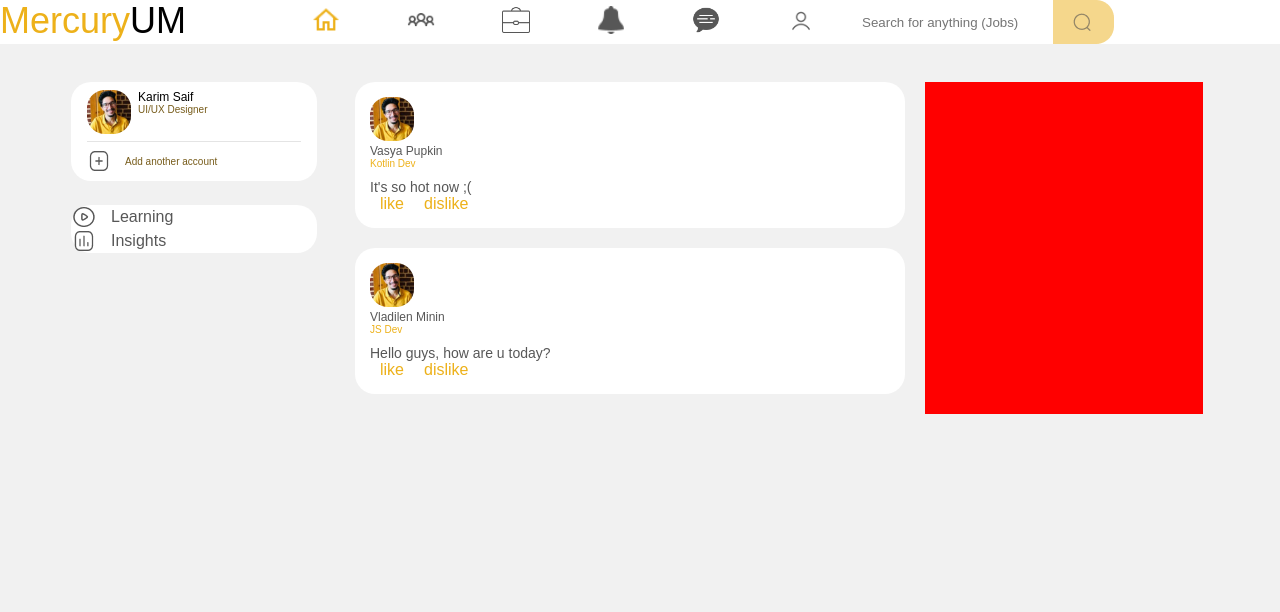
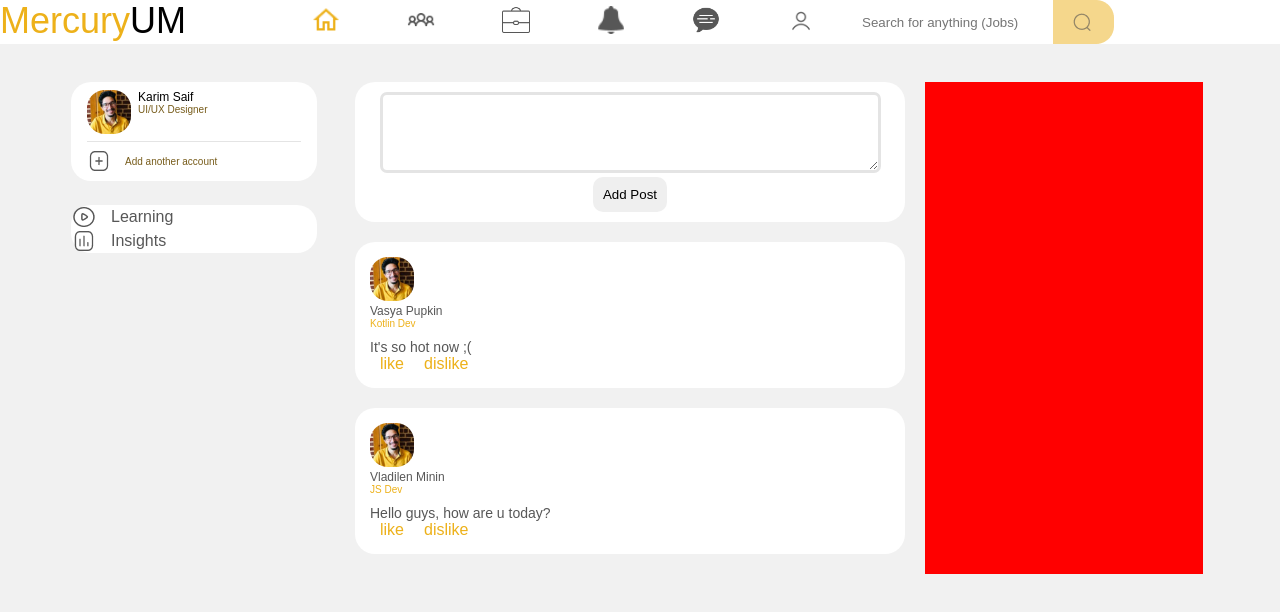
Before and after one commit to Zhantoree/Samurai-way, a React (Create React App) app: page / in a window 1280 px wide. Shown: the top 612 px of the page. Built offline with nearby package versions, Linux system fonts and the light colour scheme.

Commit message:
AddPost function completed

```diff
--- a/src/App.js
+++ b/src/App.js
@@ -16,8 +16,8 @@ const App = (props) => {
                 <Sidebar/>
                 <div className={s.content_wrapper}>
                     <Routes>
-                        <Route path={'/*'} element={<Profile Profiles={props.appState.messagesPage.Posts}/>}/>
-                        <Route path={'/dialogs/*'} element={<Dialogs Dialog={props.appState.profilePage.Dialog} Message={props.appState.profilePage.Message} />}/>
+                        <Route path={'/*'} element={<Profile state={props.appState.messagesPage} addPost={props.addPost}/>}/>
+                        <Route path={'/dialogs/*'} element={<Dialogs state={props.appState.profilePage} />}/>
                     </Routes>
 
                 </div>
--- a/src/App.module.css
+++ b/src/App.module.css
@@ -9,7 +9,7 @@
 
 }
 
-h1,h2,h3,h4,h5,h6,p,header,nav,span {
+h1,h2,h3,h4,h5,h6,p,header,nav,span, * {
   margin: 0;
   padding: 0;
   border: 0;
--- a/src/components/Dialogs/Dialogs.jsx
+++ b/src/components/Dialogs/Dialogs.jsx
@@ -7,10 +7,10 @@ export default function Dialogs(props) {
     return (
         <div className={s.dialogs}>
             <div className={s.users}>
-                {props.Dialog.map(dialog => <DialogItem name={dialog.name} id={dialog.id}/>)}
+                {props.state.Dialog.map(dialog => <DialogItem name={dialog.name} id={dialog.id}/>)}
             </div>
             <div className={s.messages}>
-                {props.Message.map(message => <MessageItems message_text={message.text}/>)}
+                {props.state.Message.map(message => <MessageItems message_text={message.text}/>)}
             </div>
         </div>
     );
--- a/src/components/Profile/Post/Post.jsx
+++ b/src/components/Profile/Post/Post.jsx
@@ -1,6 +1,4 @@
 import s from "./Post.module.css"
-
-
 
 export default function Post(props) {
     return(
@@ -22,9 +20,6 @@ export default function Post(props) {
                 </div>
 
             </div>
-            {/*<div className={s.post_img}>*/}
-            {/*    <img src="" alt=""/>*/}
-            {/*</div>*/}
         </div>
     )
 }
--- a/src/components/Profile/Profile.jsx
+++ b/src/components/Profile/Profile.jsx
@@ -1,12 +1,24 @@
 import s from './Profile.module.css'
 import Post from "./Post/Post";
-
-
+import React from "react";
 
 const Profile = (props) => {
+    let newPost = React.createRef();
+    let addPost = () => {
+        let text = newPost.current.value;
+        props.addPost(text)
+        newPost.current.value = '';
+    }
+
     return (
         <div className={s.content}>
-            {props.Profiles.map(profile => <Post name={profile.name} profession={profile.profession} text={profile.text}/>)}
+            <div className={s.addUser}>
+                <textarea cols="60" rows="5" ref={newPost}></textarea>
+                <button className={s.addUserButton} onClick={addPost}>Add Post</button>
+            </div>
+
+            {props.state.Posts.map(profile => <Post name={profile.name} profession={profile.profession}
+                                                    text={profile.text}/>)}
         </div>
     );
 }
--- a/src/components/Profile/Profile.module.css
+++ b/src/components/Profile/Profile.module.css
@@ -1,4 +1,25 @@
 .content {
     width: 570px;
     min-height: 306px;
+    display: inline-table;
 }
+
+.addUser{
+    background-color: white;
+    padding: 10px 20px;
+    border-radius: 20px;
+    margin-bottom: 20px;
+    margin-right: 20px;
+    align-items: center;
+    text-align: center;
+}
+
+textarea {
+    border: 3px solid var(--grey-color);
+    border-radius: 7px;
+}
+
+.addUserButton {
+    padding: 10px;
+    border-radius: 10px;
+}
--- a/src/index.js
+++ b/src/index.js
@@ -1,14 +1,14 @@
-import React from 'react';
-import ReactDOM from 'react-dom/client';
+import React from "react";
+import ReactDOM from "react-dom/client";
 import './index.css';
-import App from './App';
 import reportWebVitals from './reportWebVitals';
-import state from './redux/state';
+import {rerenderEntireTree} from "./render";
+import state from "./redux/state";
 
-const root = ReactDOM.createRoot(document.getElementById('root'));
-root.render(<React.StrictMode>
-    <App appState={state}/>
-</React.StrictMode>);
+
+
+rerenderEntireTree(state);
+
 
 // If you want to start measuring performance in your app, pass a function
 // to log results (for example: reportWebVitals(console.log))
--- a/src/redux/state.js
+++ b/src/redux/state.js
@@ -1,3 +1,5 @@
+import {rerenderEntireTree} from "../render";
+
 let state = {
     profilePage: {
         Dialog: [{
@@ -32,4 +34,14 @@ let state = {
     }
 }
 
+export let addPost = (postMessage) => {
+    let newPost = {
+        name: "John Doe",
+        profession: "Kotlin Dev",
+        text: postMessage
+    }
+    state.messagesPage.Posts.push(newPost)
+    rerenderEntireTree(state)
+}
+
 export default state;
--- /dev/null
+++ b/src/render.js
@@ -0,0 +1,11 @@
+import ReactDOM from "react-dom/client";
+import React from "react";
+import App from "./App";
+import {addPost} from "./redux/state";
+
+export let rerenderEntireTree = (state) => {
+    const root = ReactDOM.createRoot(document.getElementById('root'));
+    root.render(<React.StrictMode>
+        <App appState={state} addPost={addPost}/>
+    </React.StrictMode>);
+}
```
Also changed, not shown: 11_lesson.txt (deleted), note.txt (added).
